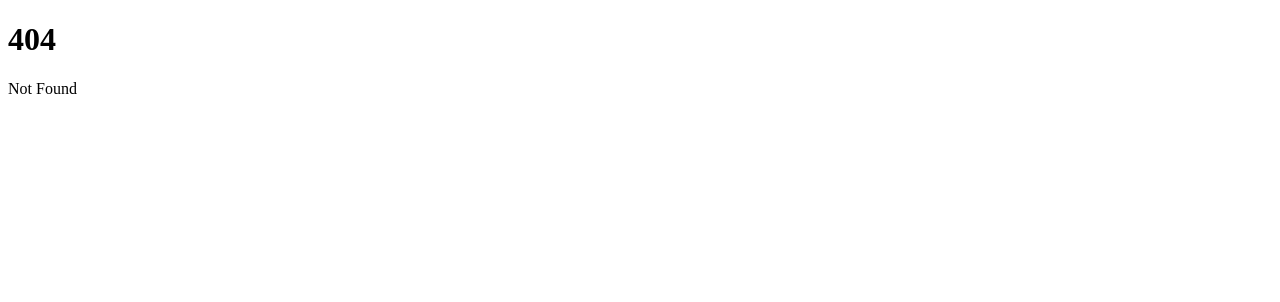
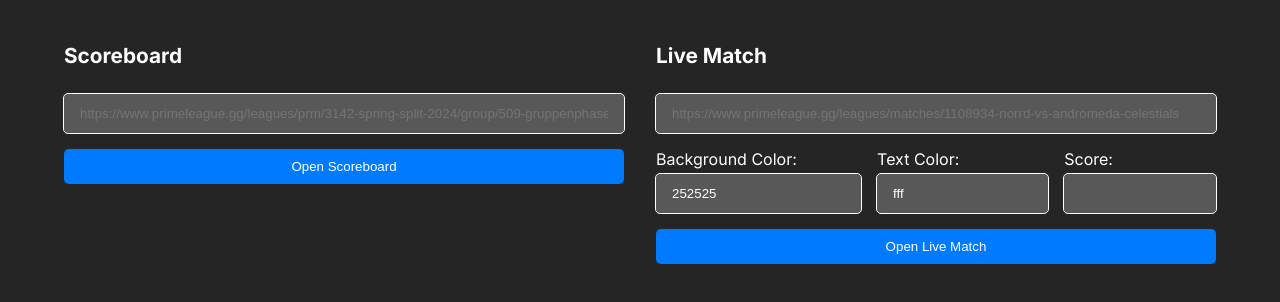
Before and after one commit to RoyalBlueMedia/Scoreboard_Overlay, a SvelteKit app: page / in a window 1280 px wide. Before the commit this address had no page. Shown: the top 302 px of the page. Built offline with nearby package versions, Linux system fonts and the light colour scheme.

Commit message:
Added beta gui for configuration

```diff
--- a/package.json
+++ b/package.json
@@ -1,6 +1,6 @@
 {
 	"name": "scoreboard-overlay",
-	"version": "1.2.0",
+	"version": "1.3.0",
 	"private": true,
 	"scripts": {
 		"dev": "vite dev",
--- a/src/app.html
+++ b/src/app.html
@@ -3,6 +3,7 @@
 	<head>
 		<meta charset="utf-8" />
 		<link rel="icon" href="%sveltekit.assets%/favicon.png" />
+		<link rel="stylesheet" href="https://fonts.googleapis.com/css2?family=Material+Symbols+Rounded:opsz,wght,FILL,GRAD@20..48,100..700,0..1,-50..200" />
 		<meta name="viewport" content="width=device-width" />
 		%sveltekit.head%
 	</head>
--- /dev/null
+++ b/src/routes/+page.svelte
@@ -0,0 +1,171 @@
+<script>
+    import { onMount } from 'svelte';
+    let scoreboardURL = 'https://scoreboard-overlay.xyz/scoreboard/';
+    let scoreboardInputContent = '';
+    let liveMatchURL = 'https://scoreboard-overlay.xyz/live/';
+    let liveMatchInputContent = '';
+    let backgroundcolor = '252525';
+    let textcolor = 'fff';
+    let score;
+
+    onMount(() => {
+    // Get the text content of all input fields on mount
+    scoreboardInputContent = document.getElementById('scoreboardInputField').value;
+    liveMatchInputContent = document.getElementById('liveMatchInputField').value;
+    backgroundcolor = document.getElementById('backgroundcolorInputField').value;
+    textcolor = document.getElementById('textcolorInputField').value;
+    score = document.getElementById('scoreInputField').value;
+  });
+
+  function openScoreboardLink() {
+    // Construct the URL with the input content appended
+    const newScoreboardURL = `${scoreboardURL}${scoreboardInputContent}`;
+
+    // Open the link in a new tab
+    window.open(newScoreboardURL, '_blank');
+  }
+
+  function openLiveMatchLink() {
+  let fullURL = `${liveMatchURL}${liveMatchInputContent}?color=${parseHex(backgroundcolor)}&tcolor=${parseHex(textcolor)}`;
+
+  let updatedURL = '';
+
+  if (score) {
+    updatedURL = fullURL + `&score=${score}`;
+  } else {
+    updatedURL = fullURL;
+  }
+
+  // Open the link in a new tab
+  window.open(updatedURL, '_blank');
+}
+
+
+
+  function parseHex(color) {
+    if (color.startsWith('#')) {
+      // Remove the leading #
+      color = color.substring(1);
+    }
+
+    if (color.length === 3) {
+      // Shorthand hex format (e.g., #fff)
+      return color.charAt(0) + color.charAt(0) + color.charAt(1) + color.charAt(1) + color.charAt(2) + color.charAt(2);
+    }
+
+    // Regular hex format (e.g., #ffffff)
+    return color;
+  }
+</script>
+
+
+<svelte:head>
+    <style>
+        @import url('https://fonts.googleapis.com/css2?family=Inter:wght@100;200;300;400;500;600;700;800;900&family=Outfit:wght@100;200;300;400;500;600;700;800;900&display=swap');
+    </style>
+</svelte:head>
+
+
+<div class="container">
+    <div class="inputWrapper">
+        <h1>Scoreboard</h1>
+        <input type="text" id="scoreboardInputField" placeholder="https://www.primeleague.gg/leagues/prm/3142-spring-split-2024/group/509-gruppenphase/5809-gruppe-5-33" bind:value={scoreboardInputContent} />
+        <button on:click={openScoreboardLink}>Open Scoreboard</button>
+    </div>
+
+    <div class="inputWrapper">
+        <h1>Live Match</h1>
+        <input type="text" id="liveMatchInputField" placeholder="https://www.primeleague.gg/leagues/matches/1108934-norrd-vs-andromeda-celestials" bind:value={liveMatchInputContent} />
+
+        <div class="smallInputs">
+            <div>
+                <label for="backgroundcolorInputField">Background Color:</label>
+                <input type="text" id="backgroundcolorInputField" bind:value={backgroundcolor} />
+            </div>
+            <div>
+                <label for="textcolorInputField">Text Color:</label>
+                <input type="text" id="textcolorInputField" bind:value={textcolor} />
+            </div>
+            <div>
+                <label for="scoreInputField">Score:</label>
+                <input type="text" id="scoreInputField" bind:value={score} />
+            </div>
+        </div>
+
+        <button on:click={openLiveMatchLink}>Open Live Match</button>
+    </div>
+</div>
+
+
+
+
+<style>
+    *,
+    *:before,
+    *:after {
+        box-sizing: border-box;
+    }
+    :global(body) {
+        margin: 0;
+        padding: 0;
+        font-family: 'Inter', sans-serif;
+        display: flex;
+        justify-content: center;
+        align-items: center;
+        background-color: #252525;
+    }
+    h1{
+        color: white;
+        font-size: 1.3rem;
+        margin-top: 0.67rem;
+        margin-bottom: 0.67rem;
+    }
+    label {
+        color: white;
+        display: inline-block;
+        margin-bottom: 5px;
+    }
+    .container {
+        display: grid;
+        grid-template-columns: repeat(2, minmax(250px, 900px));
+        justify-content: center;
+        gap: 32px;
+        padding: 32px 64px;
+        width: 100vw;
+    }
+    .inputWrapper {
+        display: flex;
+        flex-direction: column;
+        gap: 16px;
+    }
+    .smallInputs {
+        display: flex;
+        flex-direction: row;
+        gap: 16px;
+    }
+    input[type="text"] {
+        width: 100%;
+        padding: 12px 16px;
+        background-color: #585858 ;
+        outline: 1px #ffffff solid;
+        border: none;
+        border-radius: 4px;
+        transition: all .2s ease-in-out;
+        color: white;
+    }
+    input[type="text"]:focus {
+        outline: 2px #007bff solid;
+    }
+    button {
+        padding: 10px 20px;
+        border: none;
+        border-radius: 5px;
+        background-color: #007bff;
+        color: #fff;
+        cursor: pointer;
+        transition: background-color 0.2s ease-in-out;
+    }
+    button:hover {
+        background-color: #00629b;
+    }
+</style>
--- a/src/routes/live/[...table]/+page.svelte
+++ b/src/routes/live/[...table]/+page.svelte
@@ -37,7 +37,7 @@
   export let data;
   const state = data.options?.score || "VS";
   const textColor = "#" + (data.options?.tcolor || "FFF"); // Default text color: White
-  const backgroundColor = "#" + (data.options?.color || "343434"); // Default background color: Dark Gray
+  const backgroundColor = "#" + (data.options?.color || "252525"); // Default background color: Dark Gray
 
   onMount(async () => {
     if (data.error) {
```
